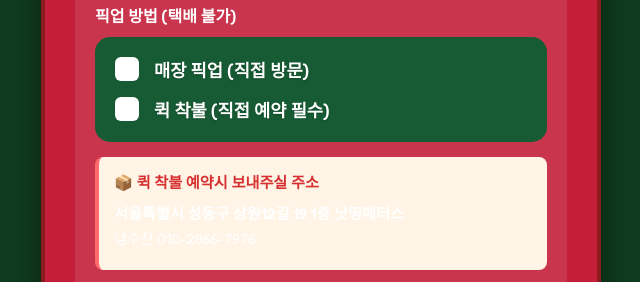
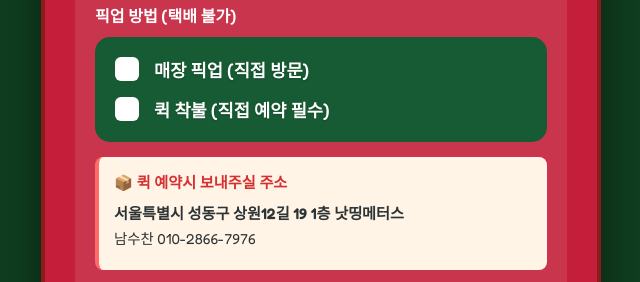
Before and after one commit to flowerpanty/christmas, a website: page index.html in a window 1280 px wide. Shown: the part 2997-3279 px from the top of the page, without its empty margins (319-959 px from the left). Drawn offline with nearby package versions, Linux system fonts and the light colour scheme; a web font is replaced by a local one.

Commit message:
퀵 예약시 텍스트 수정 및 가독성 개선

```diff
--- a/index.html
+++ b/index.html
@@ -195,10 +195,11 @@
 
                         <div class="form-group"
                             style="margin-top: 15px; padding: 15px; background: #fff4e6; border-radius: 8px; border-left: 4px solid #ff6b6b;">
-                            <p style="margin: 0 0 10px 0; font-weight: 600; color: #d63031;">📦 퀵 착불 예약시 보내주실 주소</p>
-                            <p style="margin: 5px 0; font-size: 0.95em;"><strong>서울특별시 성동구 상원12길 19 1층 낫띵메터스</strong>
+                            <p style="margin: 0 0 10px 0; font-weight: 600; color: #d63031;">📦 퀵 예약시 보내주실 주소</p>
+                            <p style="margin: 5px 0; font-size: 0.95em; color: #2d3436;"><strong>서울특별시 성동구 상원12길 19 1층
+                                    낫띵메터스</strong>
                             </p>
-                            <p style="margin: 5px 0; font-size: 0.9em;">남수찬 010-2866-7976</p>
+                            <p style="margin: 5px 0; font-size: 0.9em; color: #2d3436;">남수찬 010-2866-7976</p>
                         </div>
 
                         <div class="form-group">
```
